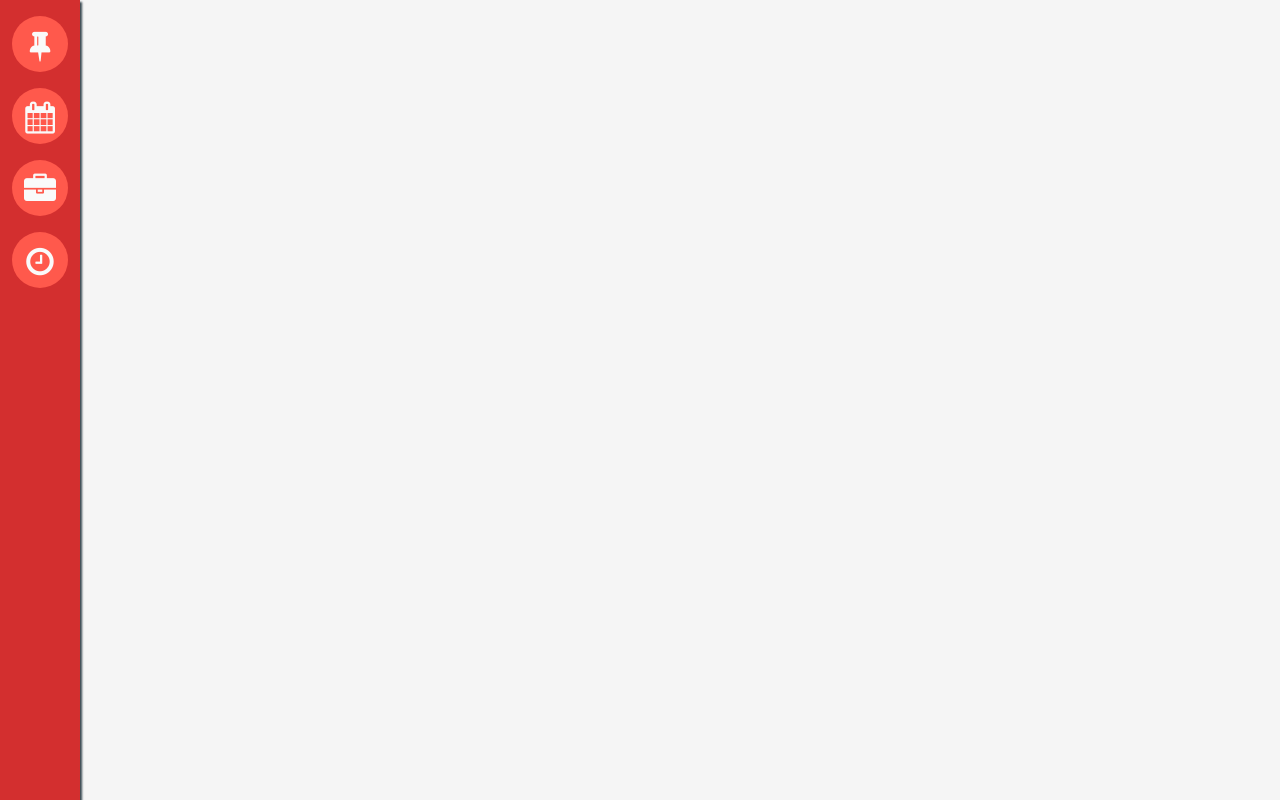
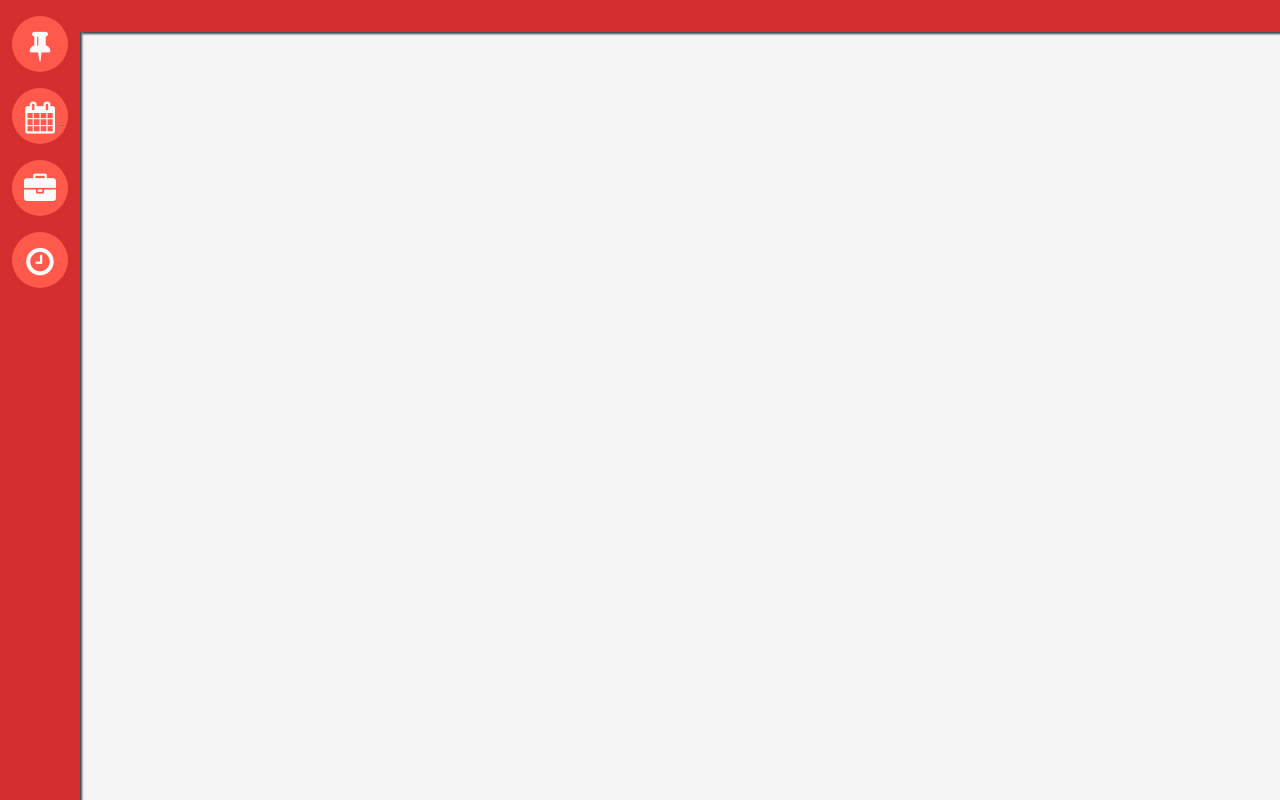
Before and after one commit to BartInTheField/SporthalPlanner-Client, an Angular app: page / in a window 1280 px wide. Built offline with nearby package versions, Linux system fonts and the light colour scheme.

Commit message:
bar added

```diff
--- a/src/app/app.component.html
+++ b/src/app/app.component.html
@@ -1,2 +1,6 @@
 <!--The content below is only a placeholder and can be replaced.-->
 <app-navbar></app-navbar>
+<app-bar></app-bar>
+<div class="main">
+
+</div>
--- a/src/app/app.component.scss
+++ b/src/app/app.component.scss
@@ -0,0 +1,6 @@
+@import '../styles/sizes';
+
+.main {
+  margin-left: $navWidth;
+  margin-top: $barHeight;
+}
--- /dev/null
+++ b/src/app/components/bar/bar.component.html
@@ -0,0 +1,7 @@
+<div class="bar full">
+  <div class="round">
+    <span>
+      <b class="fa fa-profile"></b>
+    </span>
+  </div>
+</div>
--- /dev/null
+++ b/src/app/components/bar/bar.component.scss
@@ -0,0 +1,27 @@
+@import '../../../styles/colors';
+@import '../../../styles/misc';
+@import '../../../styles/sizes';
+
+.bar {
+  z-index: 1;
+ top: 0;
+ left: $navWidth;
+ position: fixed;
+ background-color: $primaryDark;
+ height: $barHeight;
+ width: 100%;
+ box-shadow: 0 4px 2px -2px $shadowColor;
+ transition: left $animationTime;
+}
+
+
+b {
+  color: $navIcon;
+}
+
+@media only screen and (max-width: 768px) {
+  /* For mobile phones: */
+  .full {
+    left: 0;
+  }
+}
--- /dev/null
+++ b/src/app/components/bar/bar.component.ts
@@ -0,0 +1,15 @@
+import { Component, OnInit } from '@angular/core';
+
+@Component({
+  selector: 'app-bar',
+  templateUrl: './bar.component.html',
+  styleUrls: ['./bar.component.scss']
+})
+export class BarComponent implements OnInit {
+
+  constructor() { }
+
+  ngOnInit() {
+  }
+
+}
--- a/src/styles/_sizes.scss
+++ b/src/styles/_sizes.scss
@@ -2,3 +2,6 @@
 $navWidth: 5rem;
 $navIconSize: 2.0rem;
 $navRoundSize: 3.5rem;
+
+//Bar
+$barHeight: 2rem;
```
Also changed, not shown: src/app/app.module.ts (+5 -2 lines).
